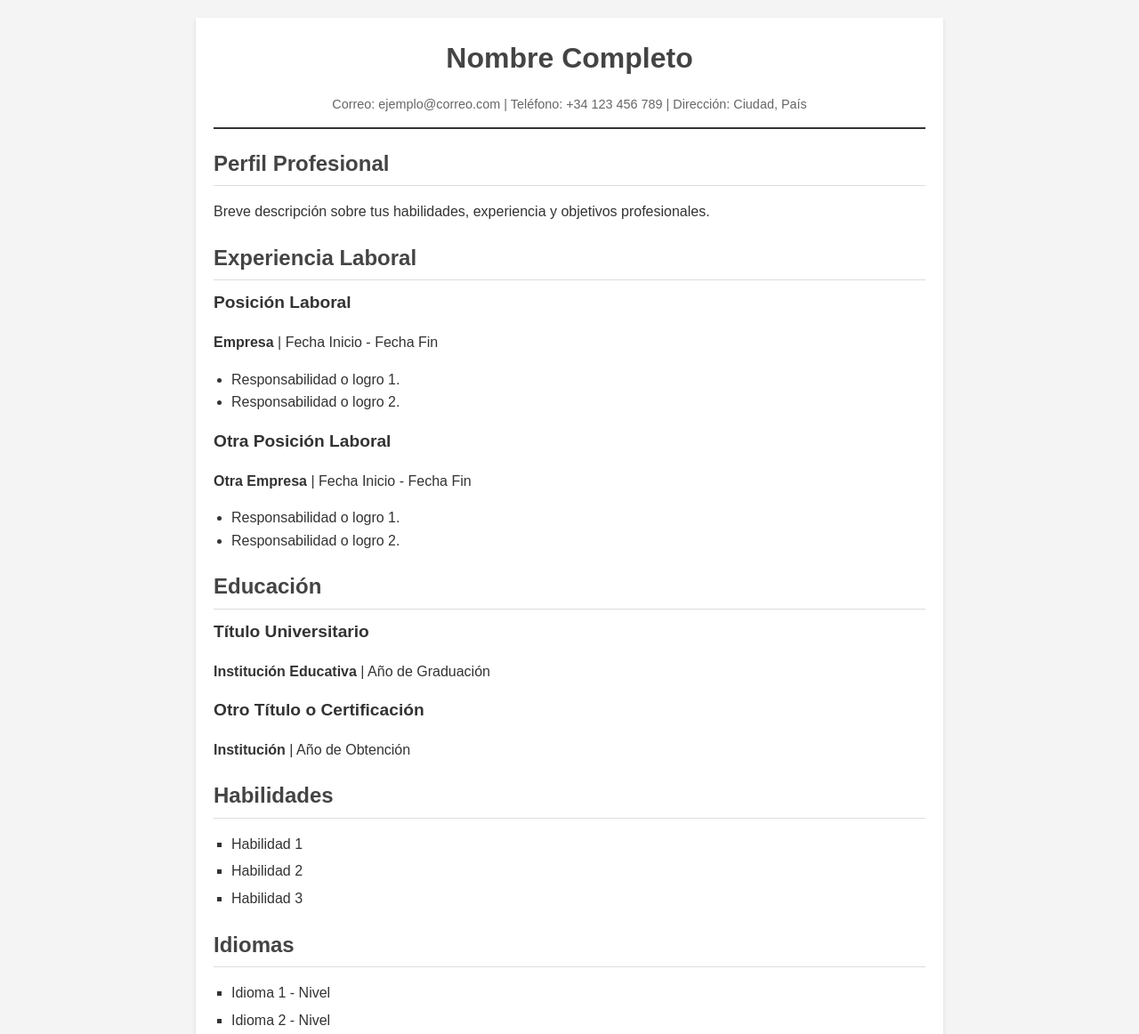
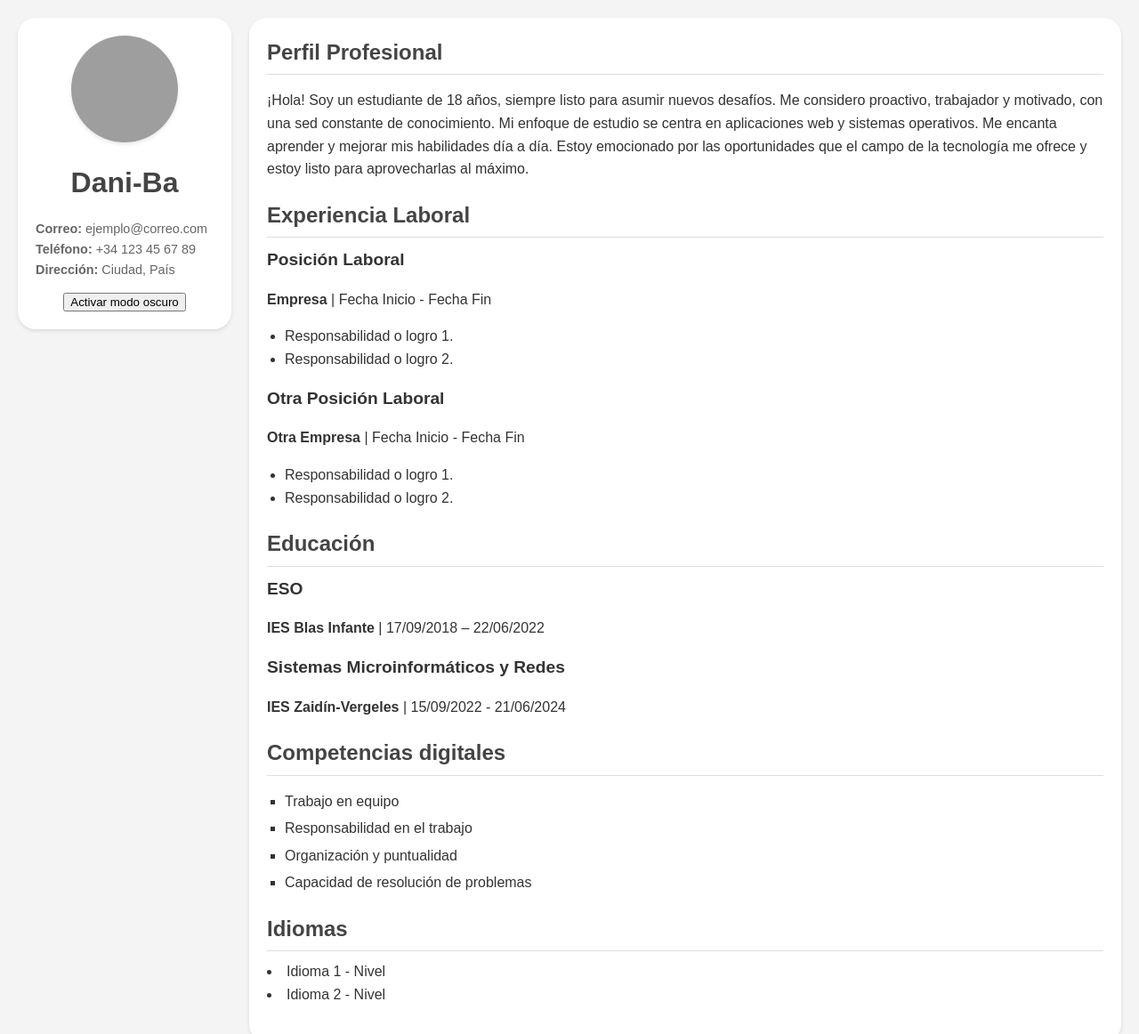
Before and after one commit to Dani-Ba/Dani-Ba, a plain HTML site: page index.html in a window 1280 px wide. Shown: the top 1162 px of the page at 89% size. Drawn offline with Linux system fonts and the light colour scheme; grey boxes are pictures that could not be loaded.

Commit message:
Página mejorada, modo oscuro añadido

```diff
--- a/index.html
+++ b/index.html
@@ -1,20 +1,34 @@
 <html lang="es">
+
 <head>
     <meta charset="UTF-8">
     <meta name="viewport" content="width=device-width, initial-scale=1.0">
     <title>Mi Currículum</title>
     <link rel="stylesheet" href="./style.css">
 </head>
+
 <body>
+    <div class="cv-data">
+        <header class="cv-header">
+            <img src="https://avatars.githubusercontent.com/u/71908953?v=4" alt="Foto de perfil" class="profile-image">
+            <h1>Dani-Ba</h1>
+            <p class="contact-info">
+                <strong>Correo:</strong> ejemplo@correo.com<br>
+                <strong>Teléfono:</strong> +34 123 45 67 89<br>
+                <strong>Dirección:</strong> Ciudad, País
+            </p>
+            <button id="themeButton" onclick="changeTheme()">Activar modo oscuro</button>
+        </header>
+    </div>
     <div class="cv-container">
-        <header class="cv-header">
-            <h1>Nombre Completo</h1>
-            <p class="contact-info">Correo: ejemplo@correo.com | Teléfono: +34 123 456 789 | Dirección: Ciudad, País</p>
-        </header>
-
         <section class="cv-section">
             <h2>Perfil Profesional</h2>
-            <p>Breve descripción sobre tus habilidades, experiencia y objetivos profesionales.</p>
+            <p>¡Hola! Soy un estudiante de 18 años, siempre listo para asumir nuevos
+                desafíos. Me considero proactivo, trabajador y motivado, con una sed
+                constante de conocimiento. Mi enfoque de estudio se centra en aplicaciones
+                web y sistemas operativos. Me encanta aprender y mejorar mis habilidades día
+                a día. Estoy emocionado por las oportunidades que el campo de la tecnología
+                me ofrece y estoy listo para aprovecharlas al máximo.</p>
         </section>
 
         <section class="cv-section">
@@ -40,31 +54,42 @@
         <section class="cv-section">
             <h2>Educación</h2>
             <div class="education">
-                <h3>Título Universitario</h3>
-                <p><strong>Institución Educativa</strong> | Año de Graduación</p>
+                <h3>ESO</h3>
+                <p><strong>IES Blas Infante</strong> | 17/09/2018 – 22/06/2022</p>
             </div>
             <div class="education">
-                <h3>Otro Título o Certificación</h3>
-                <p><strong>Institución</strong> | Año de Obtención</p>
+                <h3>Sistemas Microinformáticos y Redes</h3>
+                <p><strong>IES Zaidín-Vergeles</strong> | 15/09/2022 - 21/06/2024</p>
             </div>
         </section>
 
         <section class="cv-section">
-            <h2>Habilidades</h2>
+            <h2>Competencias digitales</h2>
             <ul class="skills-list">
-                <li>Habilidad 1</li>
-                <li>Habilidad 2</li>
-                <li>Habilidad 3</li>
+                <li>Trabajo en equipo</li>
+                <li>Responsabilidad en el trabajo</li>
+                <li>Organización y puntualidad</li>
+                <li>Capacidad de resolución de problemas</li>
             </ul>
         </section>
 
         <section class="cv-section">
             <h2>Idiomas</h2>
-            <ul class="languages-list">
-                <li>Idioma 1 - Nivel</li>
-                <li>Idioma 2 - Nivel</li>
-            </ul>
+            <li>Idioma 1 - Nivel</li>
+            <li>Idioma 2 - Nivel</li>
         </section>
     </div>
+    <script>
+        function changeTheme() {
+            if (!document.body.classList.contains('dark')) {
+                document.body.classList.add('dark')
+                document.getElementById('themeButton').innerText = 'Desactivar modo oscuro'
+            } else {
+                document.body.classList.remove('dark')
+                document.getElementById('themeButton').innerText = 'Activar modo oscuro'
+            }
+        }
+    </script>
 </body>
+
 </html>
--- a/style.css
+++ b/style.css
@@ -1,35 +1,76 @@
 body {
+    --bgColor: #f4f4f4;
+    --textColor: #333;
+    --bgContainer: #fff;
+    --contactColor: #666;
+    --titleColor: #444;
+    --subTitleColor: #333;
+    --shadow: rgba(0, 0, 0, 0.1);
+    --borderColor: #ddd;
     font-family: Arial, sans-serif;
     line-height: 1.6;
     margin: 0;
     padding: 0;
-    background-color: #f4f4f4;
-    color: #333;
+    background-color: var(--bgColor);
+    color: var(--textColor);
+}
+
+body.dark {
+    --bgColor: #222;
+    --textColor: #fff;
+    --bgContainer: #333;
+    --contactColor: #bbb;
+    --titleColor: #ddd;
+    --subTitleColor: #eee;
+    --shadow: rgba(255, 255, 255, 0.1);
+    --borderColor: #555;
+}
+
+.cv-data {
+    position: fixed;
+    width: 200px;
+    margin: 0 20px 20px;
+    padding: 20px;
+    background: var(--bgContainer);
+    border-radius: 20px;
+    box-shadow: 0 2px 4px var(--shadow);
 }
 
 .cv-container {
-    max-width: 800px;
-    margin: 20px auto;
+    max-width: calc(100% - 200px - 140px);
+    margin: 20px 20px 20px auto;
     padding: 20px;
-    background: #fff;
-    box-shadow: 0 2px 4px rgba(0, 0, 0, 0.1);
+    background: var(--bgContainer);
+    border-radius: 20px;
+    box-shadow: 0 2px 4px var(--shadow);
 }
 
 .cv-header {
     text-align: center;
-    border-bottom: 2px solid #333;
-    margin-bottom: 20px;
+    /*border-bottom: 2px solid #333;
+    padding-bottom: 20px;*/
 }
 
 .cv-header h1 {
     margin: 0;
     font-size: 2em;
-    color: #444;
+    color: var(--titleColor);
 }
 
 .contact-info {
+    text-align: left;
     font-size: 0.9em;
-    color: #666;
+    color: var(--contactColor);
+}
+
+.profile-image {
+    display: block;
+    margin: 0 auto 20px auto;
+    width: 120px;
+    height: 120px;
+    border-radius: 50%;
+    object-fit: cover;
+    box-shadow: 0 2px 4px var(--shadow);
 }
 
 .cv-section {
@@ -39,29 +80,35 @@ body {
 .cv-section h2 {
     font-size: 1.5em;
     margin-bottom: 10px;
-    color: #444;
-    border-bottom: 1px solid #ddd;
+    color: var(--titleColor);
+    border-bottom: 1px solid var(--borderColor);
     padding-bottom: 5px;
 }
 
-.job, .education {
+.cv-section:first-of-type h2 {
+    margin-top: 0;
+}
+
+.job,
+.education {
     margin-bottom: 15px;
 }
 
-.job h3, .education h3 {
+.job h3,
+.education h3 {
     margin: 0;
     font-size: 1.2em;
-    color: #333;
+    color: var(--subTitleColor);
 }
 
 ul {
     padding-left: 20px;
 }
 
-ul.skills-list, ul.languages-list {
+ul.skills-list {
     list-style-type: square;
 }
 
-.skills-list li, .languages-list li {
+.skills-list li {
     margin-bottom: 5px;
 }
```
